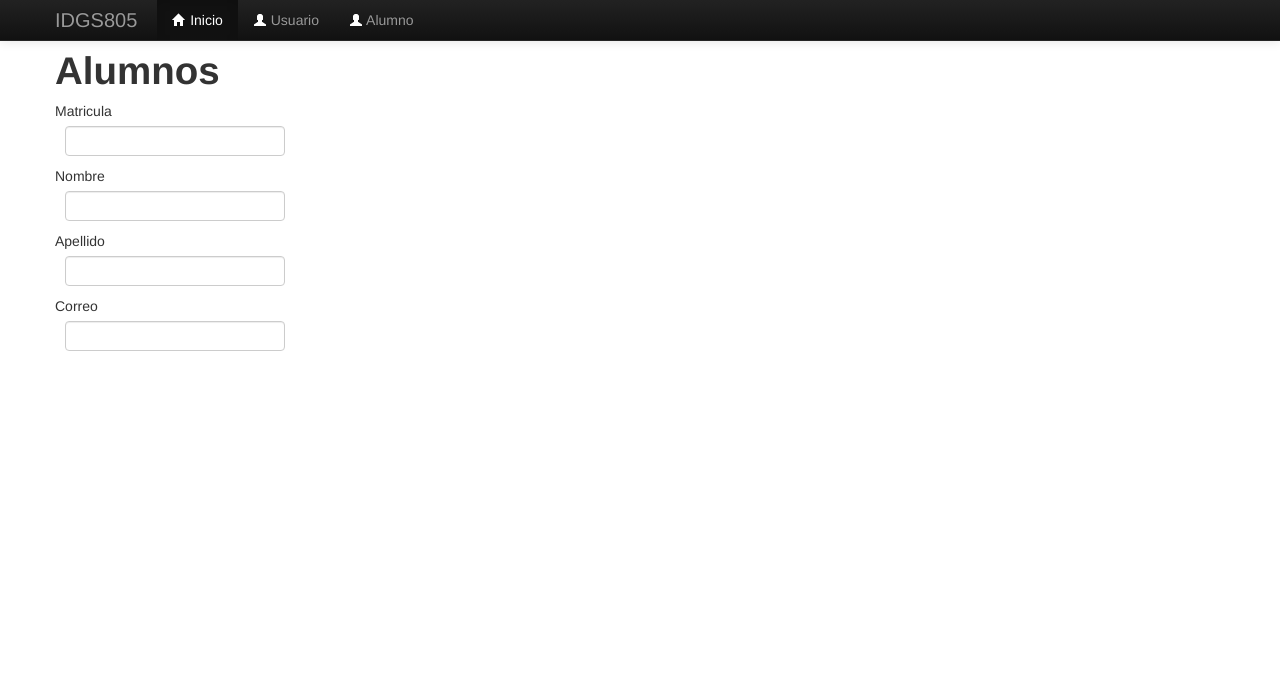
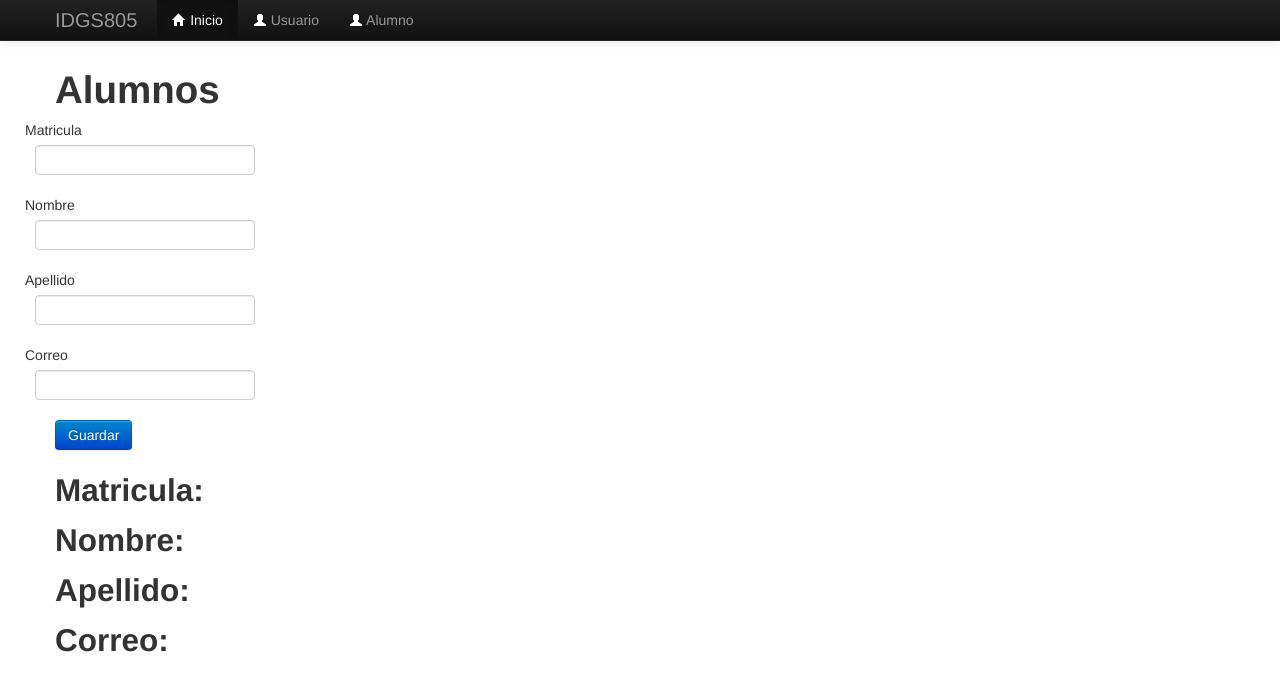
Before and after one commit to IDGS-805-22000953/IntroFlask, a Flask app: page /alumnos in a window 1280 px wide. Shown: the top 691 px of the page. Run offline with Flask 3, Linux system fonts and the light colour scheme; some libraries are stand-ins or nearby versions.

Commit message:
Commit 18 de febrero Formulario

```diff
--- a/forms.py
+++ b/forms.py
@@ -1,9 +1,43 @@
-from wtforms import Form
+from wtforms import Form, SelectField
 from flask_wtf import FlaskForm
 from wtforms import StringField, SubmitField, FieldList, RadioField, IntegerField, EmailField
+from wtforms import validators
+
+class ZodiacoForm(Form):
+    nombre = StringField('Nombre', [
+        validators.DataRequired(message='El campo es requerido'),
+    ])
+    apellidoPa = StringField('Apellido Paterno', [
+        validators.DataRequired(message='El campo es requerido')
+    ])
+    apellidoMa = StringField('Apellido Materno', [
+        validators.DataRequired(message='El campo es requerido')
+    ])
+    dia = StringField('Día', [
+        validators.DataRequired(message='El campo es requerido')
+    ])
+    mes = StringField('Mes', [
+        validators.DataRequired(message='El campo es requerido')
+    ])
+    anio = StringField('Año', [
+        validators.DataRequired(message='El campo es requerido')
+    ])
+    genero = SelectField('Género', choices=[
+        ('masculino', 'Masculino'),
+        ('femenino', 'Femenino')
+    ])
 
 class UserForm(Form):
-    matricula = StringField('Matricula')
-    nombre = StringField('Nombre')
-    apellido = StringField('Apellido')
-    email = EmailField('Correo')
+    matricula = StringField('Matricula',[
+        validators.DataRequired(message='El campo es requerido'),
+        validators.length(min=3,max=10,message='El campo debe tener entre 3 y 10 caracteres')
+    ])
+    nombre = StringField('Nombre',[
+        validators.DataRequired(message='El campo es requerido')
+    ])
+    apellido = StringField('Apellido',[
+        validators.DataRequired(message='El campo es requerido')
+    ])
+    email = EmailField('Correo',[
+        validators.Email(message='Ingrese un correo valido')
+    ])
--- a/main.py
+++ b/main.py
@@ -1,5 +1,5 @@
 from flask import Flask,render_template, request
-
+from datetime import datetime
 import forms
 
 
@@ -15,14 +15,62 @@ def alumnos():
     ape=""
     email=""
     alumno_clase=forms.UserForm(request.form)
-    if request.method=="POST":
+    if request.method=="POST" and alumno_clase.validate():
         mat = alumno_clase.matricula.data
         nom = alumno_clase.nombre.data
-        ape = alumno_clase.Apellido.data
+        ape = alumno_clase.apellido.data
         email = alumno_clase.email.data
         print('Nombre: {}'.format(nom))
-    return render_template("Alumnos.html", form=alumno_clase)
+    return render_template("Alumnos.html", form=alumno_clase,mat=mat,nom=nom,ape=ape,email=email)
 
+@app.route("/zodiaco", methods=["GET", "POST"])
+def zodiaco():
+    nom = ""
+    apePa = ""
+    apeMa = ""
+    genero = ""
+    edad = 0
+    signo = ""
+
+
+    zodiaco_clase = forms.ZodiacoForm(request.form)
+
+    if request.method == "POST" and zodiaco_clase.validate():
+
+        nom = zodiaco_clase.nombre.data
+        apePa = zodiaco_clase.apellidoPa.data
+        apeMa = zodiaco_clase.apellidoMa.data
+        genero = zodiaco_clase.genero.data
+
+        try:
+
+            dia = int(zodiaco_clase.dia.data)
+            mes = int(zodiaco_clase.mes.data)
+            anio = int(zodiaco_clase.anio.data)
+
+            fecha_nac = datetime(anio, mes, dia)
+
+
+            hoy = datetime.now()
+            edad = hoy.year - fecha_nac.year
+            if (hoy.month, hoy.day) < (fecha_nac.month, fecha_nac.day):
+                edad -= 1
+
+
+            animales = [
+                "Rata", "Buey", "Tigre", "Conejo", "Dragón",
+                "Serpiente", "Caballo", "Cabra", "Mono",
+                "Gallo", "Perro", "Cerdo"
+            ]
+            indice = (fecha_nac.year - 1900) % 12
+            signo = animales[indice]
+
+        except ValueError:
+
+            pass
+
+    return render_template("zodiacoChino.html",form=zodiaco_clase,nom=nom,apePa=apePa,apeMa=apeMa,genero=genero,edad=edad,signo=signo
+    )
 
 @app.route("/")
 def index():
--- a/templates/Alumnos.html
+++ b/templates/Alumnos.html
@@ -3,11 +3,42 @@
 {%block container%}
 {% import "_macros.html" as macros %}
 <h1>Alumnos</h1>
+<form action="" method="post">
 
-<form action="" method="post">
-    {{macros.campoNuevo(form.matricula)}}
-    {{macros.campoNuevo(form.nombre)}}
-    {{macros.campoNuevo(form.apellido)}}
-    {{macros.campoNuevo(form.email)}}
+    <div class="row control-group">
+        <div class="from-groupform-group col-xs-12 floating-label-from-group controls">
+            {{macros.campoNuevo(form.matricula, class="form-control")}}
+        </div>
+
+    </div>
+
+    <div class="row control-group">
+        <div class="from-groupform-group col-xs-12 floating-label-from-group controls">
+            {{macros.campoNuevo(form.nombre, class="form-control")}}
+        </div>
+
+    </div>
+
+    <div class="row control-group">
+        <div class="from-groupform-group col-xs-12 floating-label-from-group controls">
+            {{macros.campoNuevo(form.apellido, class="form-control")}}
+        </div>
+
+    </div>
+
+    <div class="row control-group">
+        <div class="from-groupform-group col-xs-12 floating-label-from-group controls">
+            {{macros.campoNuevo(form.email, class="form-control")}}
+        </div>
+
+    </div>
+
+
+    <input type="submit" value="Guardar" class="btn btn-primary"/>
+
 </form>
+<h2>Matricula: {{mat}}</h2>
+<h2>Nombre: {{nom}}</h2>
+<h2>Apellido: {{ape}}</h2>
+<h2>Correo: {{email}}</h2>
 {%endblock%}
--- a/templates/_macros.html
+++ b/templates/_macros.html
@@ -5,4 +5,11 @@
 {%macro campoNuevo(field)%}
 <td>{{field.label}}</td>
 <dd>{{field(**kwargs) | safe}}</dd>
+{%if field.errors%}
+<ul>
+    {%for error in field.error%}
+    <li style="color:red;">{{error}} </li>
+    {%endfor%}
+</ul>
+{%endif%}
 {%endmacro%}
--- a/templates/layaout.html
+++ b/templates/layaout.html
@@ -3,23 +3,24 @@
 <head>
   <meta charset="UTF-8">
   <meta name="viewport" content="width=device-width, initial-scale=1.0">
-    <link rel="stylesheet" href="../static/bootstrap/css/bootstrap.min.css">
+  <link rel="stylesheet" href="{{ url_for('static', filename='bootstrap/css/bootstrap.min.css') }}">
   <style>
-     body{
+    body {
       padding-top: 60px;
     }
-     .tr-head{background: #dff0d8;}
+    .tr-head {
+      background: #dff0d8;
+    }
   </style>
-    <link rel="stylesheet" href="../static/bootstrap/css/bootstrap-responsive.min.css">
+  <link rel="stylesheet" href="{{ url_for('static', filename='bootstrap/css/bootstrap-responsive.min.css') }}">
   <title>Document</title>
 </head>
 <body>
-    <div class="navbar navbar navbar-inverse navbar-fixed-top">
+
+  <div class="navbar navbar-inverse navbar-fixed-top">
     <div class="navbar-inner">
       <div class="container">
-                <a href="" class="brand">
-                    IDGS805
-                </a>
+        <a href="" class="brand">IDGS805</a>
         <ul class="nav">
           <li class="active">
             <a href="">
@@ -42,10 +43,12 @@
         </ul>
       </div>
     </div>
+  </div>
+
+
   <div class="container">
     {% block container %}
     {% endblock %}
   </div>
-    </div>
 </body>
 </html>
```
Also changed, not shown: static/img/buey.jpg (added), static/img/caballo.jpg (added), static/img/cabra.jpg (added), static/img/cerdo.jpg (added), static/img/conejo.jpg (added), static/img/dragon.jpg (added), static/img/gallo.jpg (added), static/img/mono.jpg (added), static/img/perro.jpg (added), static/img/rata.jpg (added), static/img/serpiente.jpg (added), static/img/tigre.jpg (added), 1 other file. Lines whose indentation alone changed are shown as unchanged.
